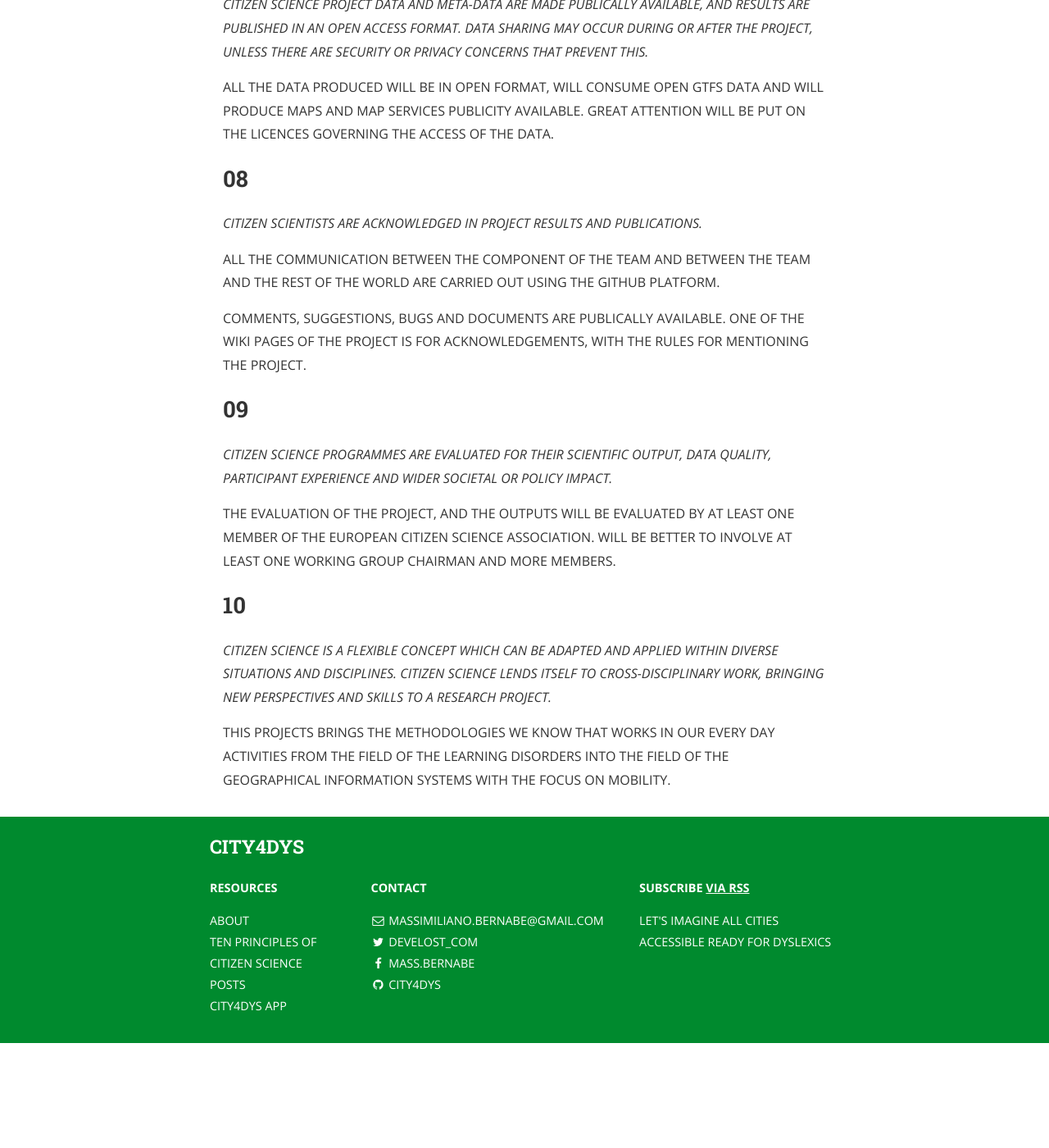
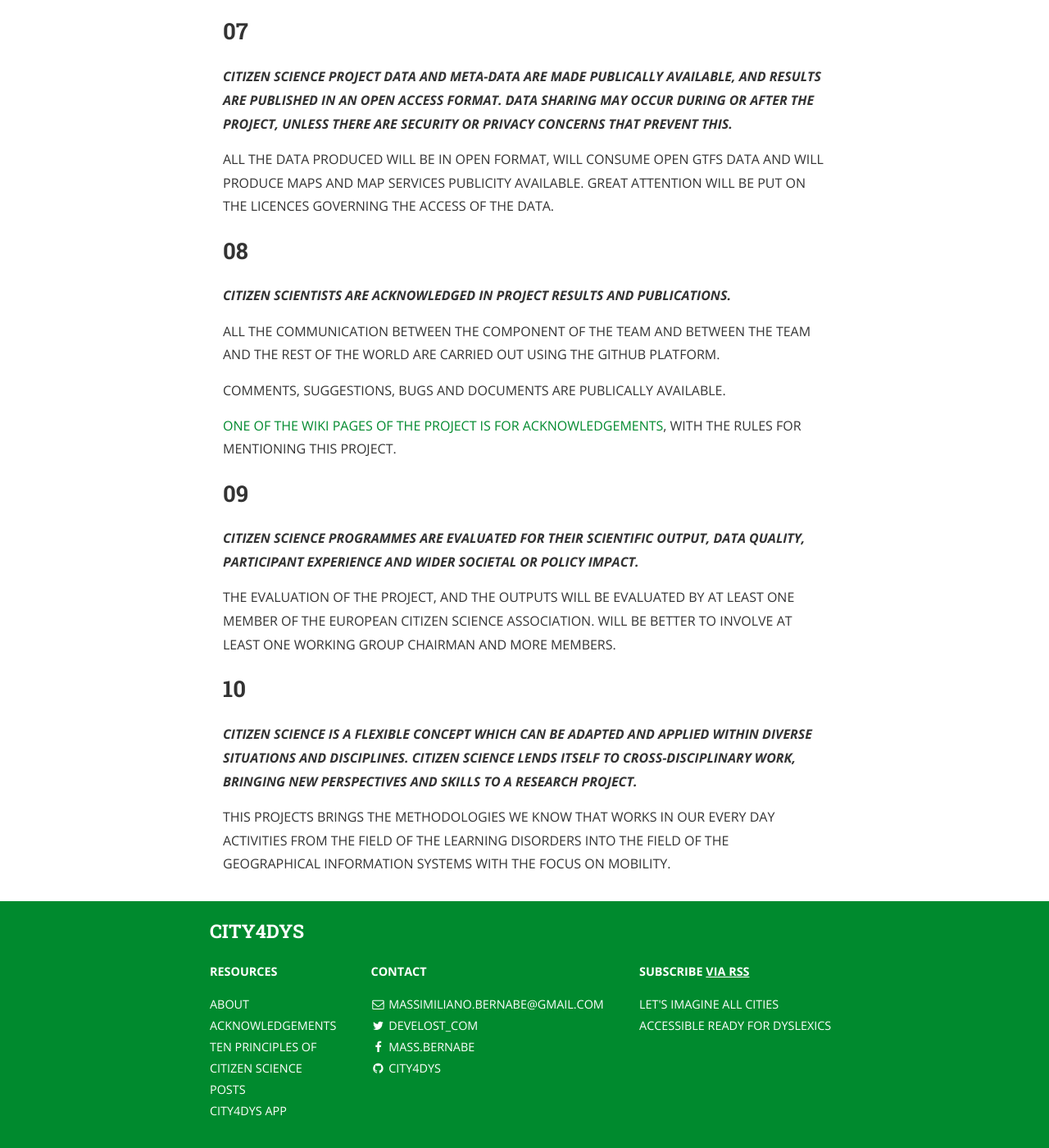
Before and after one commit to city4dys/city4dys.github.io, a Jekyll site: the page built from citizen_science.md, in a window 1280 px wide and 1400 px high, scrolled down 2458 px. Shown: the whole window at 82% size. Built offline with Jekyll 4.4.1, drawn with Linux system fonts in a browser that asks for light colours; nearby versions of some CDN libraries; a style sheet for code colours, icons or effects is not loaded; before the commit the page ends 3730 px from its top, so only the background shows below that.

Commit message:
mod cs created ack

```diff
--- a/citizen_science.md
+++ b/citizen_science.md
@@ -26,7 +26,7 @@ There are no restrictions of any kind and a citizen can act multiple roles into
 
 ## 02
 
-*Citizen science projects have a genuine research question or goal.*
+***Citizen science projects have a genuine research question or goal.***
 
 The project is the natural following of the experience "[OpenStreetMap for the dyslexic](http://www.osm4dys.org)" presented in Berlin at the [10th GEO European Projects Workshop 2016](https://ec.europa.eu/easme/en/geo-european-projects-workshop-2016).
 
@@ -34,7 +34,7 @@ At the city level there is no such application, making travelling quite cumberso
 
 ## 03
 
-*Citizen scientists benefit from taking part. Benefits may include learning opportunities, social benefits, community cohesion, gathering evidence for a local issue, or the opportunity to influence policy.*
+***Citizen scientists benefit from taking part. Benefits may include learning opportunities, social benefits, community cohesion, gathering evidence for a local issue, or the opportunity to influence policy.***
 
 According to substantiated scientific estimates the group of European Citizens with dyslexia and specific learning differences encompasses between 5 and 12 percent of the population (Source: [European Dyslexia Association](http://www.eda-info.eu/dyslexia-in-europe) )
 
@@ -42,7 +42,7 @@ Boosting the way those people travel around the cities will turn into an enhance
 
 ## 04
 
-*Citizen scientists may, if they wish, participate in multiple stages of the scientific process. This may include developing the research question, designing the method, gathering and analysing data, and publishing the results.*
+***Citizen scientists may, if they wish, participate in multiple stages of the scientific process. This may include developing the research question, designing the method, gathering and analysing data, and publishing the results.***
 
 The former member of the team are experts in learning disorders or expert in Geographical Information Systems, and have developed the first and unique GIS application accessible ready for the dyslexics.
 
@@ -50,7 +50,7 @@ More citizen scientists can join the group and work together to deliver a better
 
 ## 05
 
-*Citizen scientists receive feedback from the project. For example, how their data are being used and what the research, policy or societal outcomes are.*
+***Citizen scientists receive feedback from the project. For example, how their data are being used and what the research, policy or societal outcomes are.***
 
 The team will include at least one person with dyslexia. Dyslexics are the ideal candidates for end user, but can act as developers, publishers, managers, experts or designers too.
 
@@ -58,34 +58,35 @@ All the feedback given will be evaluated and used as input to enhance the applic
 
 ## 06
 
-*Citizen science data are considered equally valuable as traditionally collected data.*
+***Citizen science data are considered equally valuable as traditionally collected data.***
 
 The only data collected from citizen will be the feedback on the application and is considered an indicator of the quality of the job done.
 
 ## 07
 
-*Citizen science project data and meta-data are made publically available, and results are published in an open access format. Data sharing may occur during or after the project, unless there are security or privacy concerns that prevent this.*
+***Citizen science project data and meta-data are made publically available, and results are published in an open access format. Data sharing may occur during or after the project, unless there are security or privacy concerns that prevent this.***
 
 All the data produced will be in open format, will consume open GTFS data and will produce maps and map services publicity available. Great attention will be put on the licences governing the access of the data.
 
 ## 08
 
-*Citizen scientists are acknowledged in project results and publications.*
+***Citizen scientists are acknowledged in project results and publications.***
 
 All the communication between the component of the team and between the team and the rest of the world are carried out using the GitHub platform.
 
 Comments, suggestions, bugs and documents are publically available.
-One of the wiki pages of the project is for acknowledgements, with the rules for mentioning the project.
+
+[One of the wiki pages of the project is for acknowledgements](/acknowledgements/), with the rules for mentioning this project.
 
 ## 09
 
-*Citizen science programmes are evaluated for their scientific output, data quality, participant experience and wider societal or policy impact.*
+***Citizen science programmes are evaluated for their scientific output, data quality, participant experience and wider societal or policy impact.***
 
 The evaluation of the project, and the outputs will be evaluated by at least one member of the European Citizen Science Association.
 Will be better to involve at least one working group chairman and more members.
 
 ## 10
 
-*Citizen science is a flexible concept which can be adapted and applied within diverse situations and disciplines. Citizen science lends itself to cross-disciplinary work, bringing new perspectives and skills to a research project.*
+***Citizen science is a flexible concept which can be adapted and applied within diverse situations and disciplines. Citizen science lends itself to cross-disciplinary work, bringing new perspectives and skills to a research project.***
 
 This projects brings the methodologies we know that works in our every day activities from the field of the learning disorders into the field of the Geographical Information Systems with the focus on mobility.
```
Also changed, not shown: acknowledgements.md (added, +9 -0 lines).
